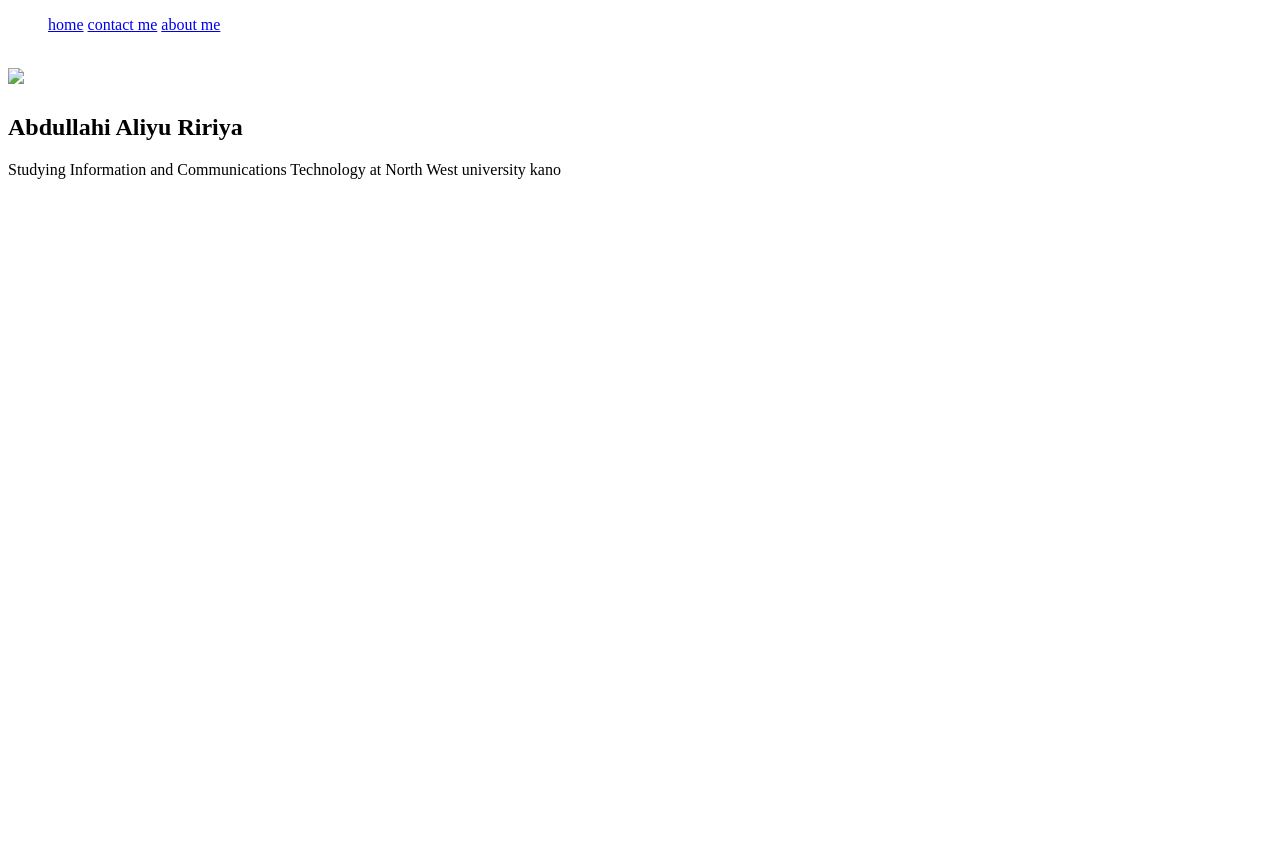
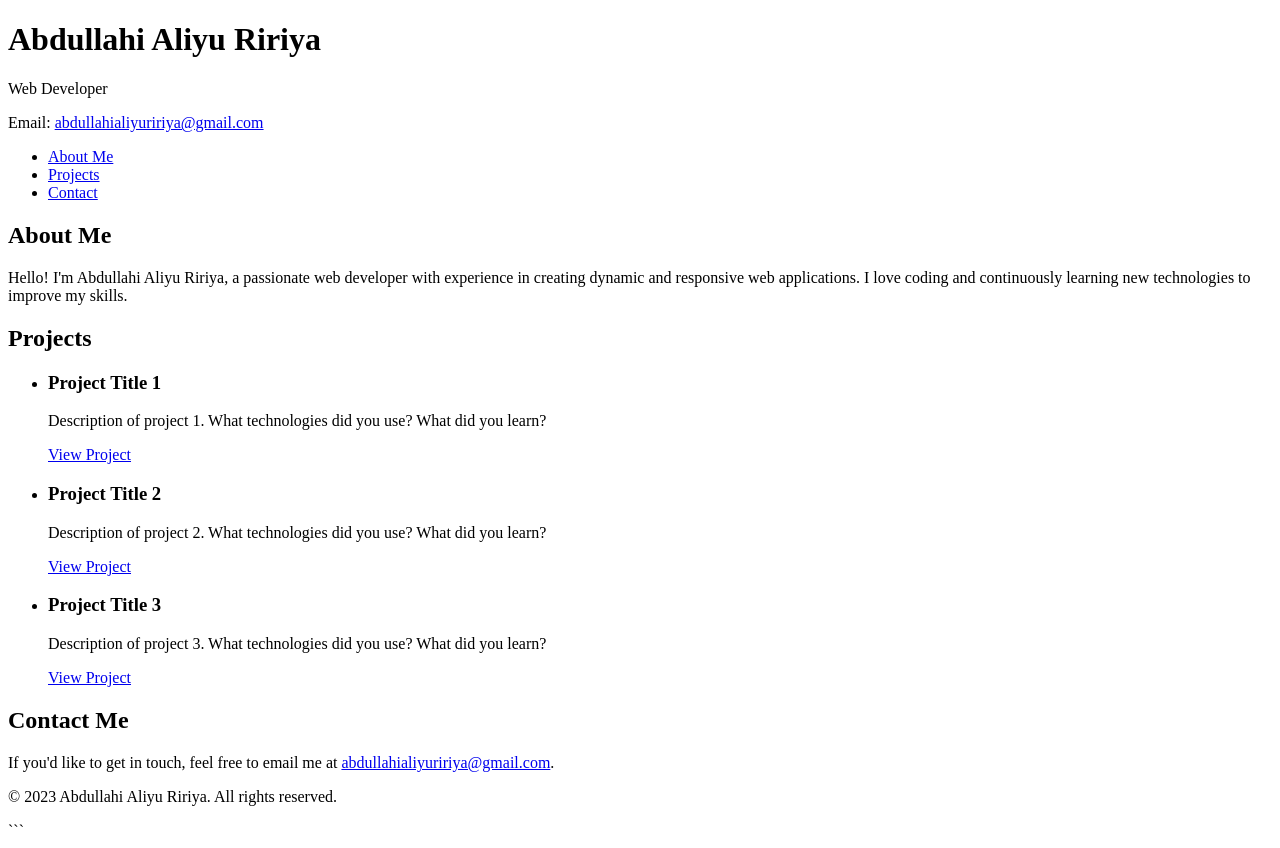
Before and after one commit to Ririya7/Project-, a plain HTML site: page index.html in a window 1280 px wide. Before the commit the page ends 800 px from the top, so only its background shows below. Drawn offline with Linux system fonts and the light colour scheme.

Commit message:
Update index.html

````diff
--- a/index.html
+++ b/index.html
@@ -2,27 +2,54 @@
 <html lang="en">
 <head>
     <meta charset="UTF-8">
-    <title>Page title</title>
- <link
-
-
-
+    <meta name="viewport" content="width=device-width, initial-scale=1.0">
+    <title>Portfolio - Abdullahi Aliyu Ririya</title>
+    <link rel="stylesheet" href="styles.css">
 </head>
-
-
-
 <body>
-    <ol>
-    <a href="index.html">home</a>
-    <a href="contact.html">contact me</a>
-    <a href="about me.html">about me</a>
-    </ol>
-<h1>
-    <img src="img/Abdul.jpg" width="100" hight="70">
-</h1>
-
-<h2>Abdullahi Aliyu Ririya</h2>
-<p>Studying Information and Communications Technology at North West university kano</p>
+    <header>
+        <h1>Abdullahi Aliyu Ririya</h1>
+        <p>Web Developer</p>
+        <p>Email: <a href="mailto:abdullahialiyuririya@gmail.com">abdullahialiyuririya@gmail.com</a></p>
+    </header>
+    <nav>
+        <ul>
+            <li><a href="#about">About Me</a></li>
+            <li><a href="#projects">Projects</a></li>
+            <li><a href="#contact">Contact</a></li>
+        </ul>
+    </nav>
+    <section id="about">
+        <h2>About Me</h2>
+        <p>Hello! I'm Abdullahi Aliyu Ririya, a passionate web developer with experience in creating dynamic and responsive web applications. I love coding and continuously learning new technologies to improve my skills.</p>
+    </section>
+    <section id="projects">
+        <h2>Projects</h2>
+        <ul>
+            <li>
+                <h3>Project Title 1</h3>
+                <p>Description of project 1. What technologies did you use? What did you learn?</p>
+                <a href="https://link-to-your-project.com">View Project</a>
+            </li>
+            <li>
+                <h3>Project Title 2</h3>
+                <p>Description of project 2. What technologies did you use? What did you learn?</p>
+                <a href="https://link-to-your-project.com">View Project</a>
+            </li>
+            <li>
+                <h3>Project Title 3</h3>
+                <p>Description of project 3. What technologies did you use? What did you learn?</p>
+                <a href="https://link-to-your-project.com">View Project</a>
+            </li>
+        </ul>
+    </section>
+    <section id="contact">
+        <h2>Contact Me</h2>
+        <p>If you'd like to get in touch, feel free to email me at <a href="mailto:abdullahialiyuririya@gmail.com">abdullahialiyuririya@gmail.com</a>.</p>
+    </section>
+    <footer>
+        <p>&copy; 2023 Abdullahi Aliyu Ririya. All rights reserved.</p>
+    </footer>
 </body>
-
 </html>
+```
````
